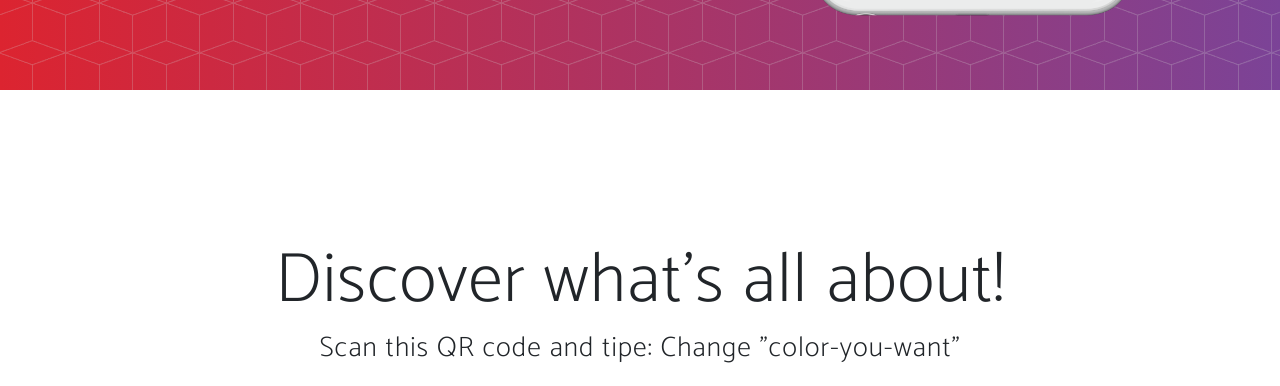
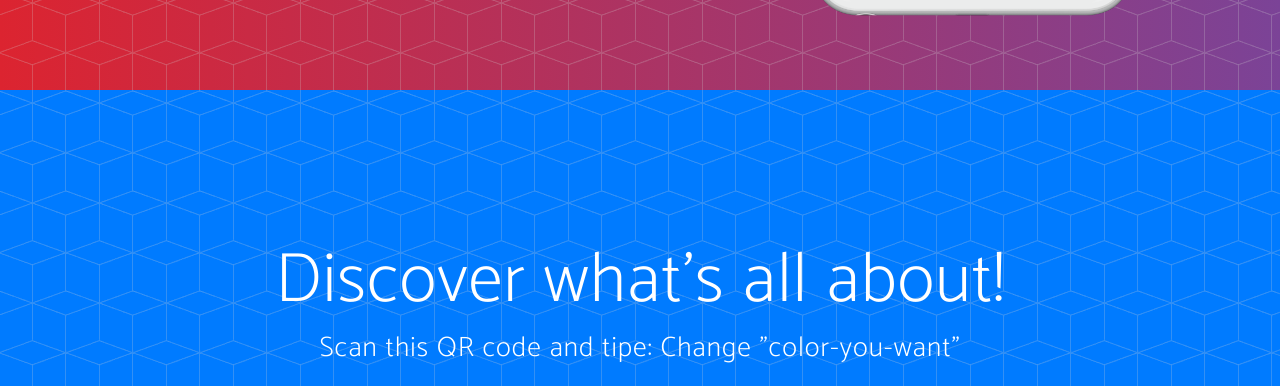
Before and after one commit to pserratus/pserratus.github.io, a website: page index.html in a window 1280 px wide. Shown: the part 710-1096 px from the top of the page. Drawn offline with Linux system fonts and the light colour scheme; a script that the page names is missing; a web font is replaced by a local one.

Commit message:
Update index.html

```diff
--- a/index.html
+++ b/index.html
@@ -86,7 +86,7 @@
     </div>
   </header>
 
-  <section class="download bgprimary text-center" id="download">
+  <section class="download bg-primary text-center" id="download">
     <div class="container">
       <div class="row">
         <div class="col-md-8 mx-auto">
```
